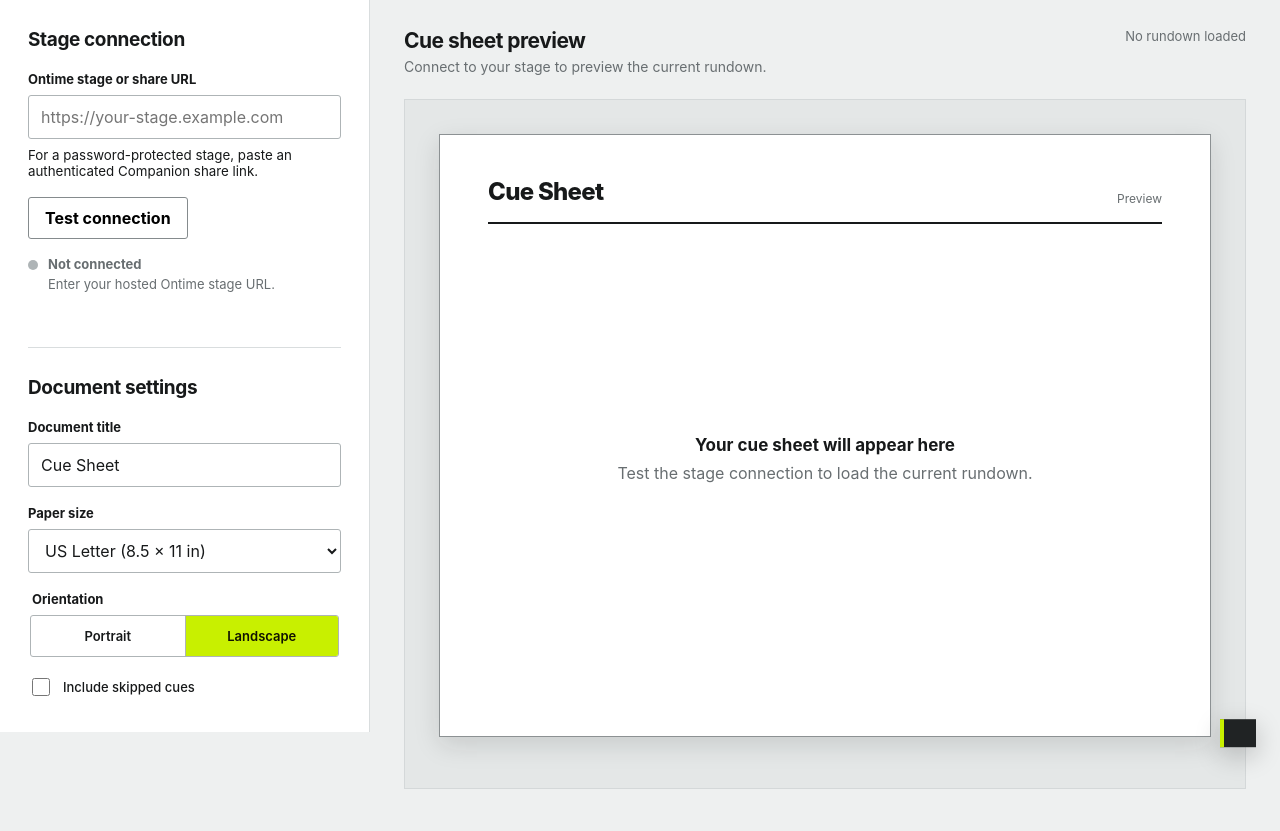
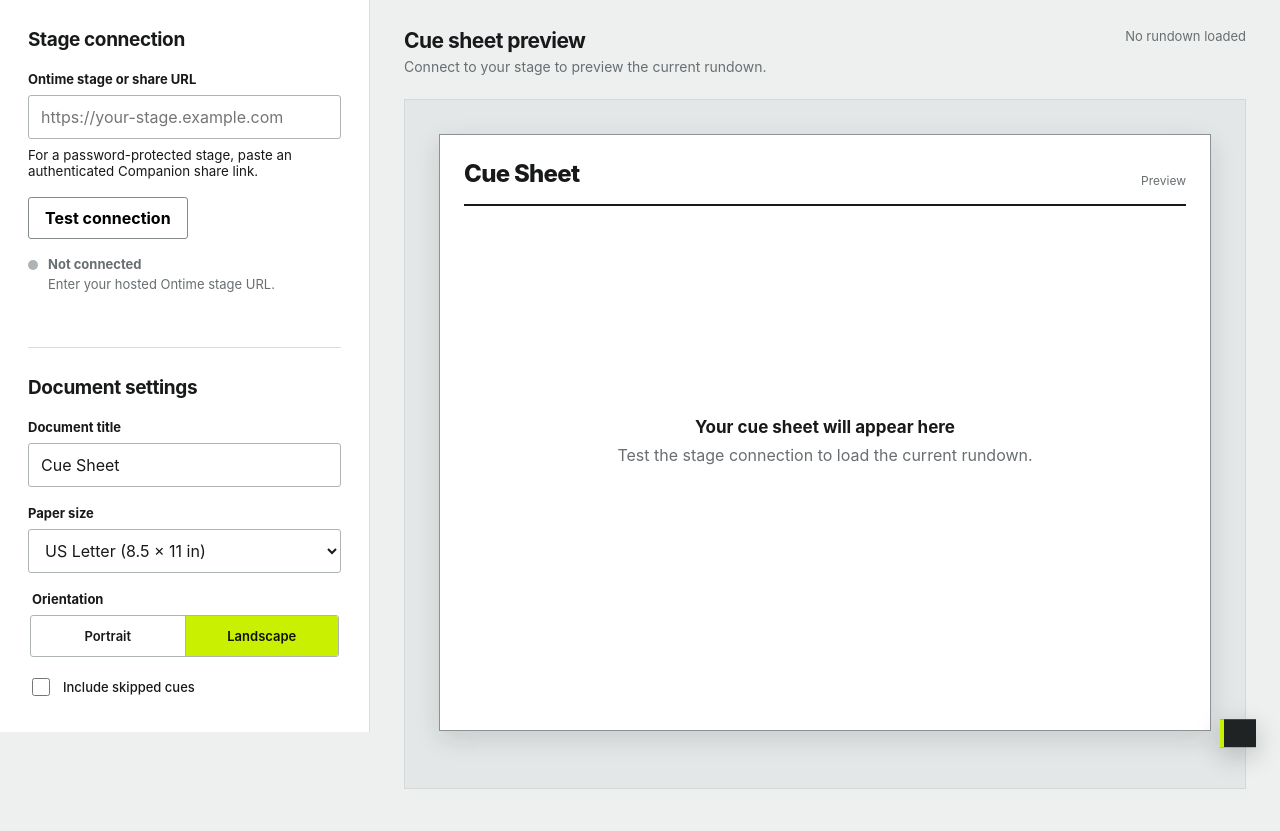
Before and after one commit to sweiss105/ontime-cue-sheet, a FastAPI app: page / in a window 1280 px wide. Shown: the part 68-899 px from the top of the page. Run offline with FastAPI, Linux system fonts and the light colour scheme.

Commit message:
Set quarter-inch cue sheet margins

```diff
--- a/app/templates/cue_sheet.html
+++ b/app/templates/cue_sheet.html
@@ -3,9 +3,9 @@
 <head>
   <meta charset="utf-8">
   <style>
-    @page { margin: 0.45in; @bottom-right { content: "Page " counter(page) " of " counter(pages); font: 8pt sans-serif; color: #666; } }
+    @page { margin: 0.25in; @bottom-right { content: "Page " counter(page) " of " counter(pages); font: 8pt sans-serif; color: #666; } }
     * { box-sizing: border-box; }
-    body { font-family: Arial, Helvetica, sans-serif; color: #171717; font-size: 8.5pt; }
+    body { margin: 0; font-family: Arial, Helvetica, sans-serif; color: #171717; font-size: 8.5pt; }
     header { display: flex; justify-content: space-between; align-items: end; border-bottom: 2px solid #171717; padding-bottom: 9px; margin-bottom: 12px; }
     h1 { margin: 0; font-size: 22pt; letter-spacing: -.03em; white-space: nowrap; }
     .meta { text-align: right; color: #555; font-size: 8pt; }
--- a/app/templates/index.html
+++ b/app/templates/index.html
@@ -59,7 +59,7 @@
     .page-nav button:disabled { color:#9da2a4; background:#f2f4f4; cursor:not-allowed; }
     .page-nav select { width:auto; min-width:116px; min-height:38px; padding:7px 32px 7px 10px; font-weight:700; }
     .canvas { min-height:690px; padding:34px; display:grid; place-items:center; background:#e4e7e7; border:1px solid #d4d8d9; overflow:auto; }
-    .paper { width:min(100%,1050px); min-width:760px; aspect-ratio:11/8.5; padding:42px 48px; background:var(--paper); border:1px solid #8c9193; box-shadow:0 8px 24px rgba(22,25,26,.13); align-self:start; }
+    .paper { width:min(100%,1050px); min-width:760px; aspect-ratio:11/8.5; padding:24px; background:var(--paper); border:1px solid #8c9193; box-shadow:0 8px 24px rgba(22,25,26,.13); align-self:start; }
     .paper.portrait { width:min(76%,760px); min-width:620px; aspect-ratio:8.5/11; }
     .paper-head { display:flex; justify-content:space-between; align-items:end; padding-bottom:16px; border-bottom:2px solid var(--ink); }
     .paper-title { font-size:24px; font-weight:800; letter-spacing:-.03em; }
```
Also changed, not shown: tests/test_app.py (+9 -0 lines), README.md.
